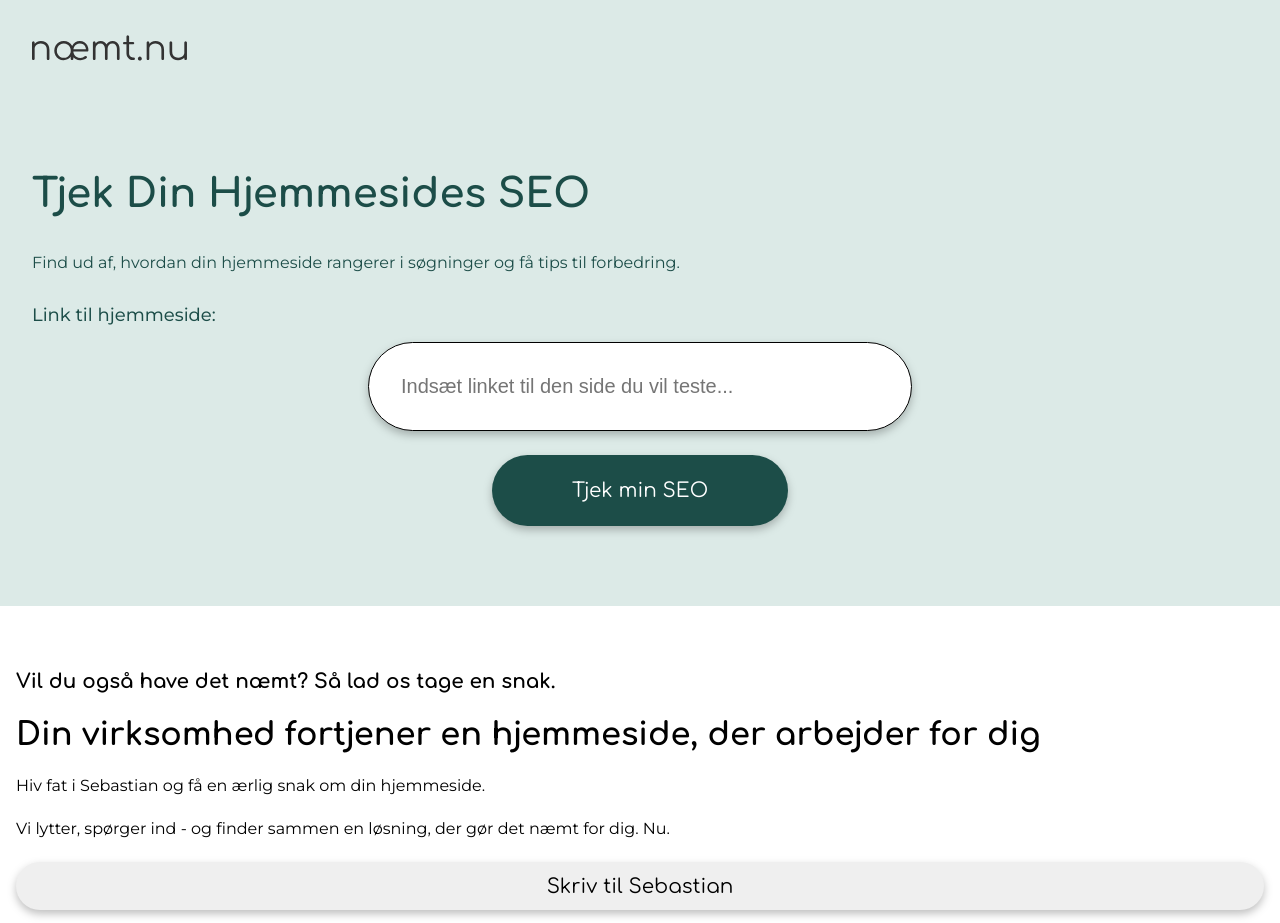
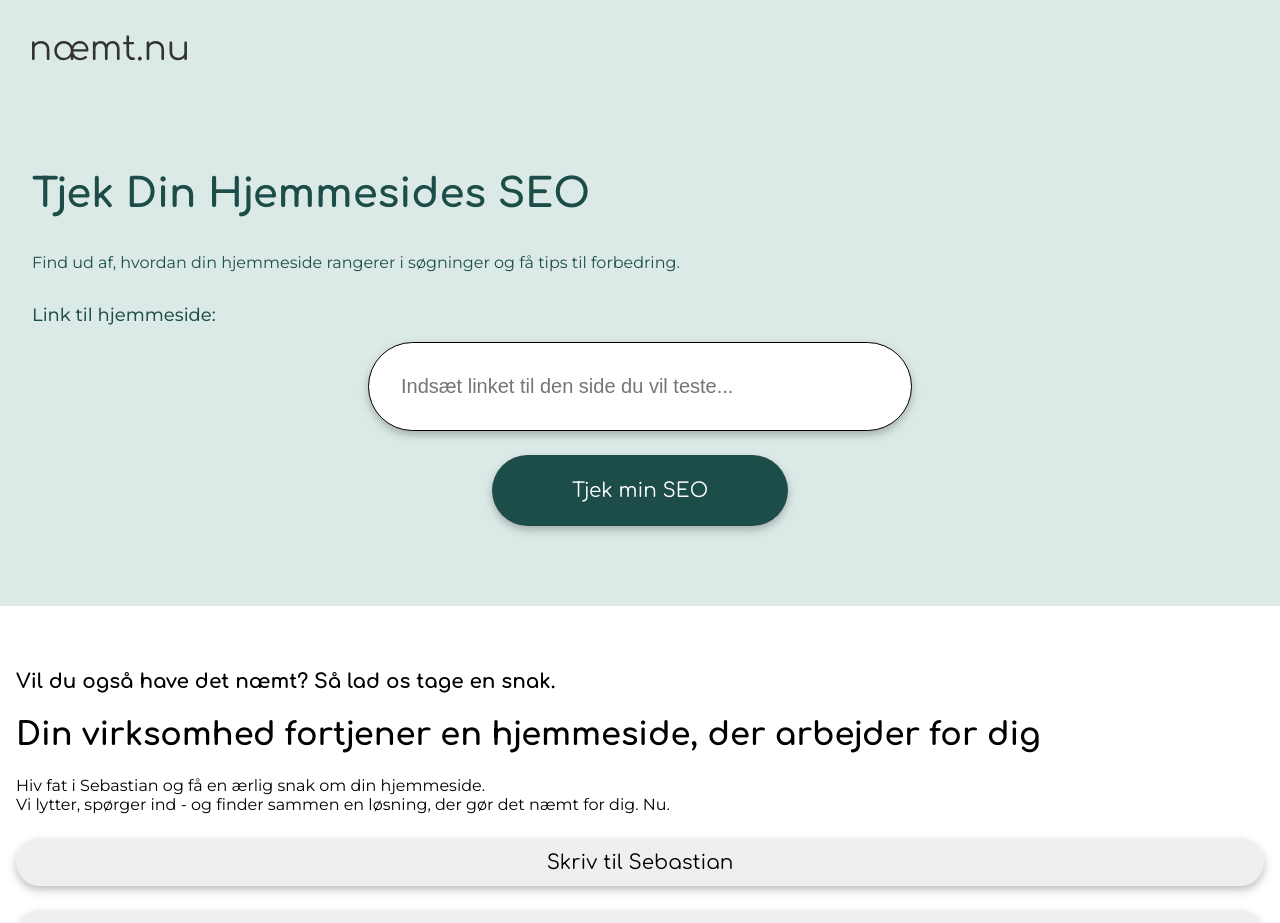
Before and after one commit to SofiePedersen/naemtnu, a Vue app: page / in a window 1280 px wide. Shown: the top 923 px of the page. Built offline with nearby package versions, Linux system fonts and the light colour scheme; no server answers.

Commit message:
Update Contact.vue

```diff
--- a/src/components/Contact.vue
+++ b/src/components/Contact.vue
@@ -4,11 +4,13 @@
   <div class="contact">
     <h4>Vil du også have det næmt? Så lad os tage en snak.</h4>
     <h2>Din virksomhed fortjener en hjemmeside, der arbejder for dig</h2>
-    <p>Hiv fat i Sebastian og få en ærlig snak om din hjemmeside.</p>
-    <p>
-      Vi lytter, spørger ind - og finder sammen en løsning, der gør det næmt for
-      dig. Nu.
-    </p>
+    <div class="contact__text--wrapper">
+      <p>Hiv fat i Sebastian og få en ærlig snak om din hjemmeside.</p>
+      <p>
+        Vi lytter, spørger ind - og finder sammen en løsning, der gør det næmt
+        for dig. Nu.
+      </p>
+    </div>
     <div class="contact__wrapper--buttons">
       <button>Skriv til Sebastian</button>
       <button>Ring til Sebastian</button>
```
